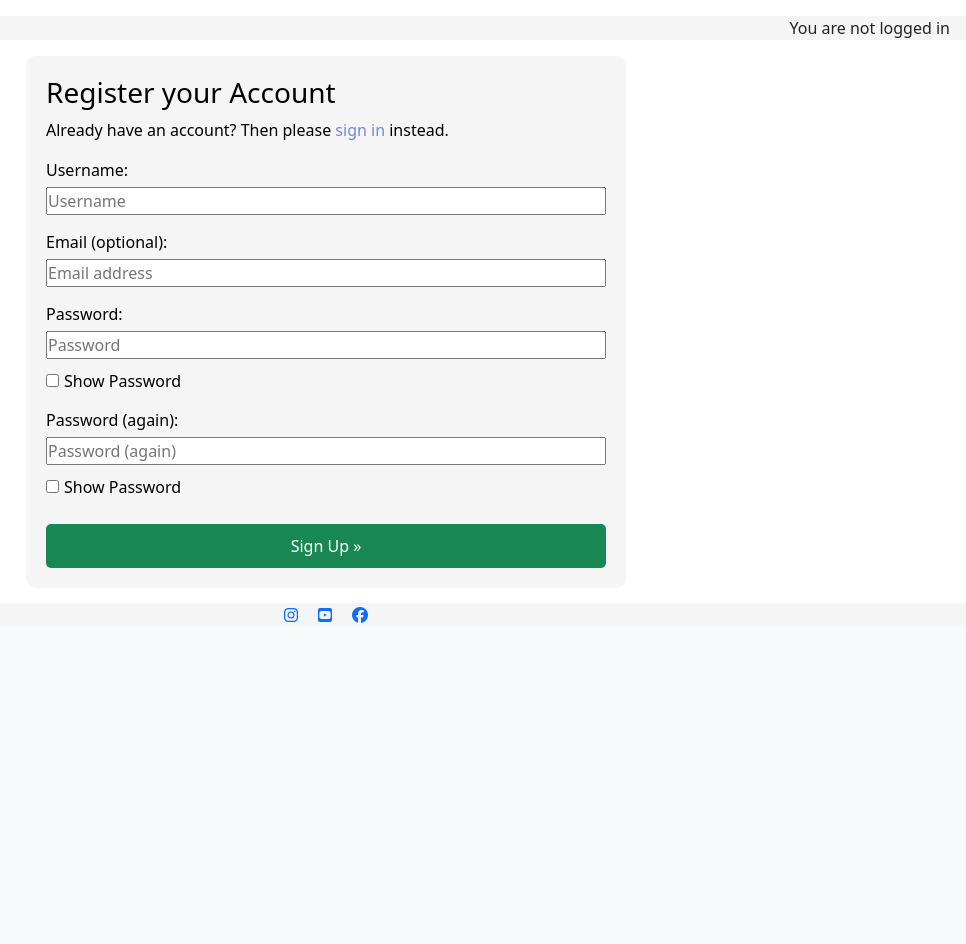
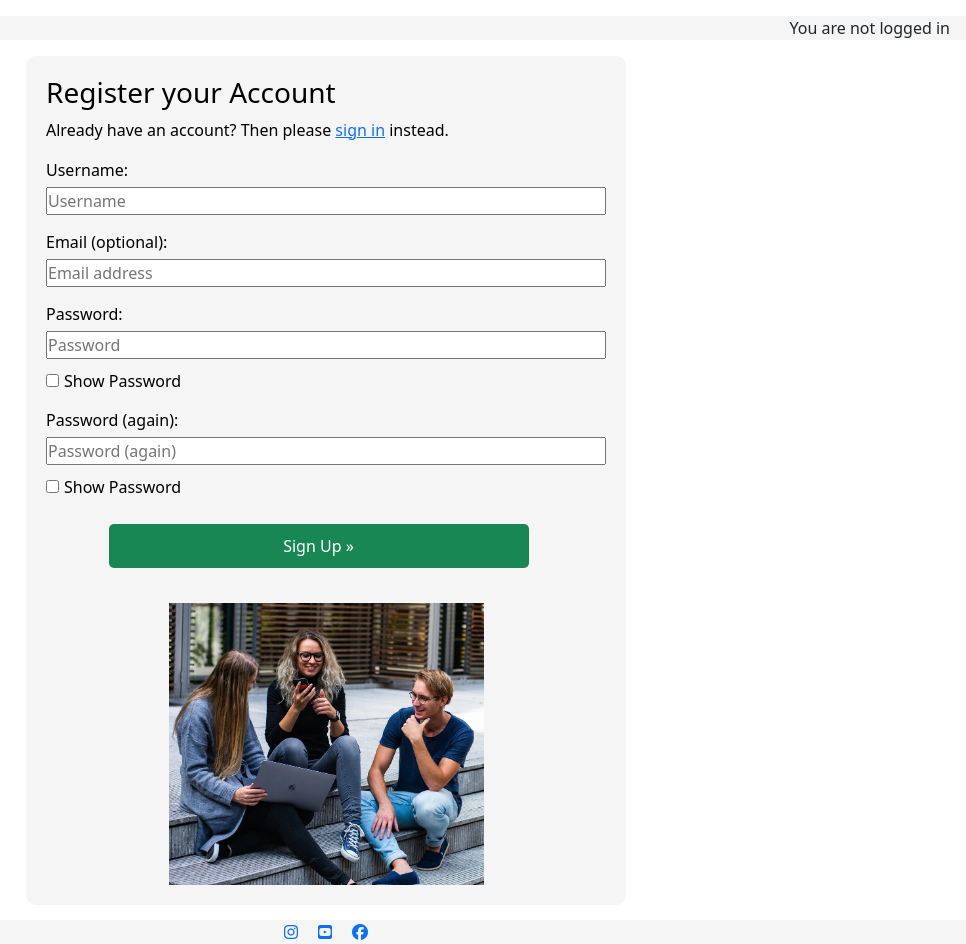
Before and after one commit to rich-p-rich/english-tutor-django-p4, a Django app: page /accounts/signup/ in a window 1280 px wide. Shown: the part 192-1136 px from the top of the page, without its empty margins (314-1280 px from the left). Before the commit the page ends 815 px from the top, so only its background shows below. Run offline with Django 5.2, Linux system fonts and the light colour scheme; some libraries are stand-ins or nearby versions.

Commit message:
Add image with styling to register page

```diff
--- a/static/css/style.css
+++ b/static/css/style.css
@@ -84,6 +84,12 @@ main {
   width: 75%;
 }
 
+.register-wrapper {
+  width: 75%;
+  margin: 0 auto;
+  text-align: center;
+}
+
 /*Logged in status message: welcome NAME or you are logged out*/
 #login-status {
     background-color: whitesmoke;
@@ -151,18 +157,10 @@ main {
     border-radius: 5px;
     cursor: pointer;
     margin-top: 10px;
-    width: 100%;
+    display: block; /* Ensure block level to take full width */
+    width: 100%; /* Ensure the button takes full width of the register-wrapper */
   }
-  .btn-signup:hover {
-    background-color: #5b6eae;
-  }
-  .link {
-    color: #7289DA;
-    text-decoration: none;
-  }
-  .link:hover {
-    text-decoration: underline;
-  }
+
   .form-checkbox {
     display: flex;
     align-items: center;
--- a/templates/account/signup.html
+++ b/templates/account/signup.html
@@ -16,12 +16,13 @@
         Already have an account? Then please
         <a class="link" href="{{ login_url }}">sign in</a>
         instead.
-      {% endblocktrans %}</p>
+        {% endblocktrans %}</p>
     </div>
   </div>
   <div class="row">
     <div class="col-12">
-      <form class="signup needs-validation" id="signup_form" method="post" action="{% url 'account_signup' %}" novalidate>
+      <form class="signup needs-validation" id="signup_form" method="post" action="{% url 'account_signup' %}"
+        novalidate>
         {% csrf_token %}
 
         <div class="form-grid">
@@ -67,9 +68,16 @@
           <input type="hidden" name="{{ redirect_field_name }}" value="{{ redirect_field_value }}" />
           {% endif %}
 
-          <button class="btn btn-signup" type="submit">
-            {% trans "Sign Up" %} &raquo;
-          </button>
+          <div class="register-wrapper">
+            <button class="btn btn-signup" type="submit">
+              {% trans "Sign Up" %} &raquo;
+            </button>
+          </div>
+          <br>
+          <div class="register-wrapper">
+            <img class="img-fluid w-100 account-img" src="{% static 'images/students-stairs.webp' %}"
+              alt="Three students sitting on stairs talking and looking at devices" />
+          </div>
         </div>
       </form>
     </div>
```
